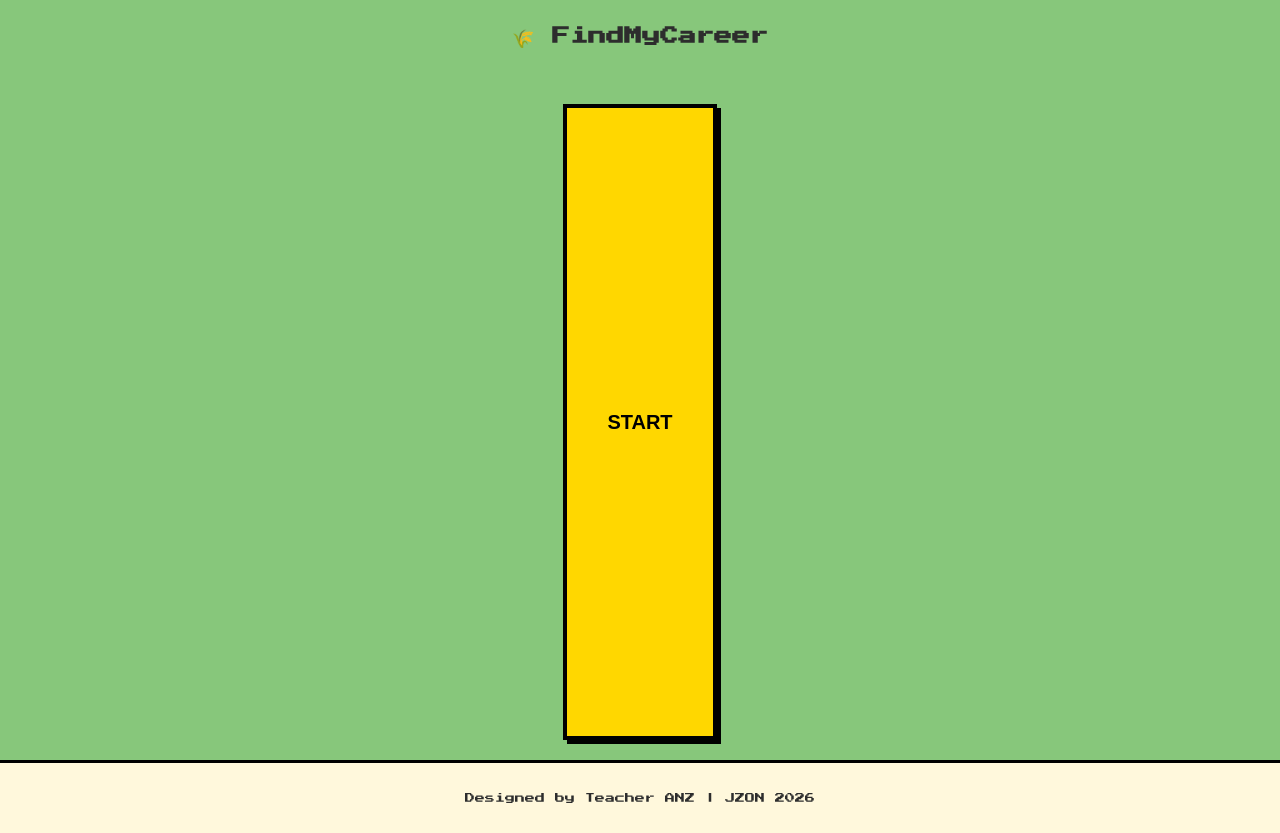
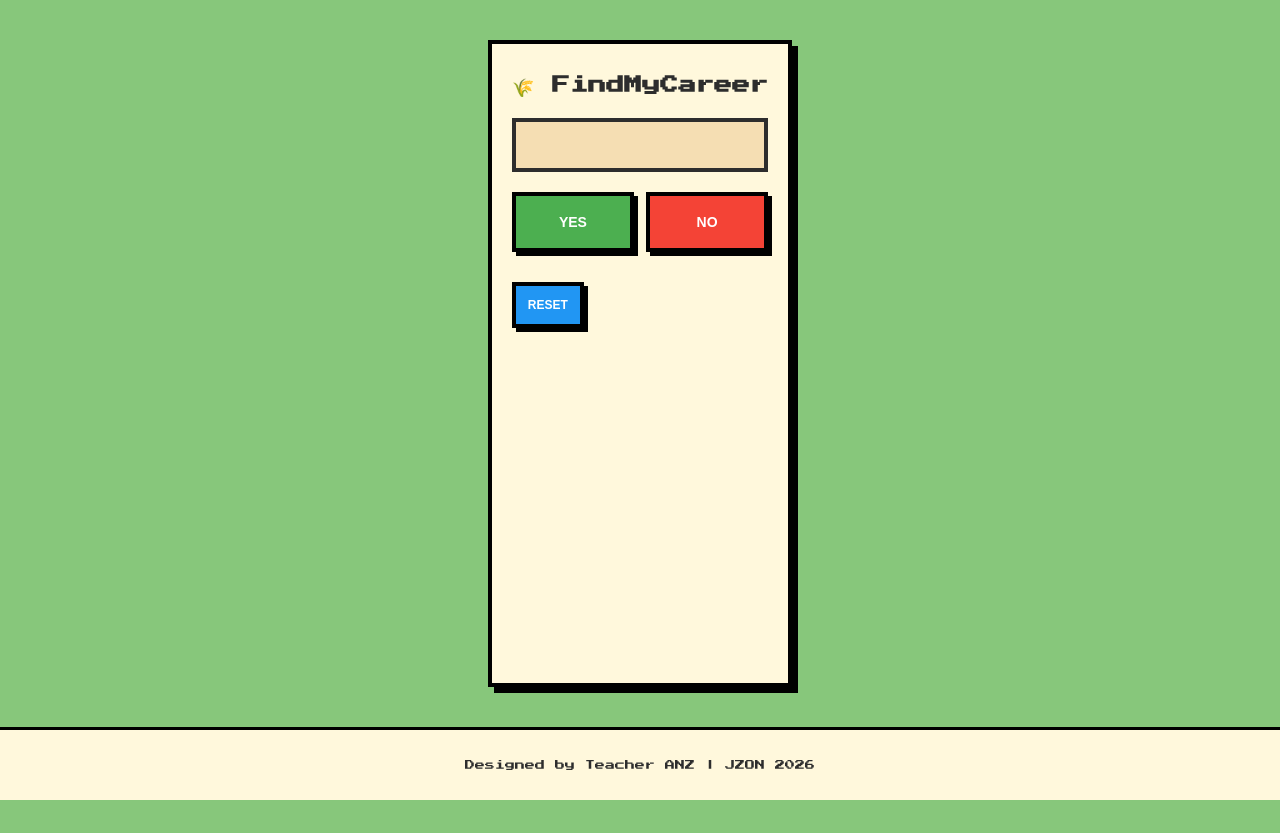
Before and after one commit to jz0n/findmycareer, a Flask app: template templates/index.html in a window 1280 px wide. After the commit the page ends 800 px from the top, so only its background shows below. Run offline with Flask 3, Linux system fonts and the light colour scheme; the template is opened without the code that fills it, so the values that code supplies are empty.

Commit message:
remove start screen

```diff
--- a/static/style.css
+++ b/static/style.css
@@ -175,39 +175,6 @@ h1 {
     border-top: 3px solid black;
 }
 
-/* 🎮 START SCREEN FIXED */
-.start-screen {
-    display: flex;
-    flex-direction: column;
-    justify-content: center;
-    align-items: center;
-
-    min-height: calc(100vh - 80px);
-    padding: 20px;
-}
-
-.start-btn {
-    font-size: 20px;
-    padding: 20px 40px;
-    margin-top: 30px;
-
-    background: #ffd700;
-    border: 4px solid black;
-    box-shadow: 4px 4px 0 black;
-}
-
-.start-btn:hover {
-    filter: brightness(1.1);
-}
-
-.start-btn:active {
-    transform: translate(4px, 4px);
-    box-shadow: none;
-}
-
-.start-screen h1 {
-    animation: float 2s infinite ease-in-out;
-}
 
 @keyframes float {
     0%, 100% { transform: translateY(0); }
--- a/templates/index.html
+++ b/templates/index.html
@@ -18,12 +18,9 @@
 
 <body>
 
-<div id="start-screen" class="start-screen">
-    <h1>🌾 FindMyCareer</h1>
-    <button class="btn start-btn" onclick="startGame()">START</button>
-</div>
 
-<div id="game-ui" class="app" style="display: none;">
+
+<div id="game-ui" class="app">
 
     <h1>🌾 FindMyCareer</h1>
 
@@ -52,10 +49,6 @@
 </div>
 
 <script>
-function startGame() {
-    document.getElementById("start-screen").style.display = "none";
-    document.getElementById("game-ui").style.display = "block";
-}
 
 function answer(choice) {
     fetch('/answer', {
```
